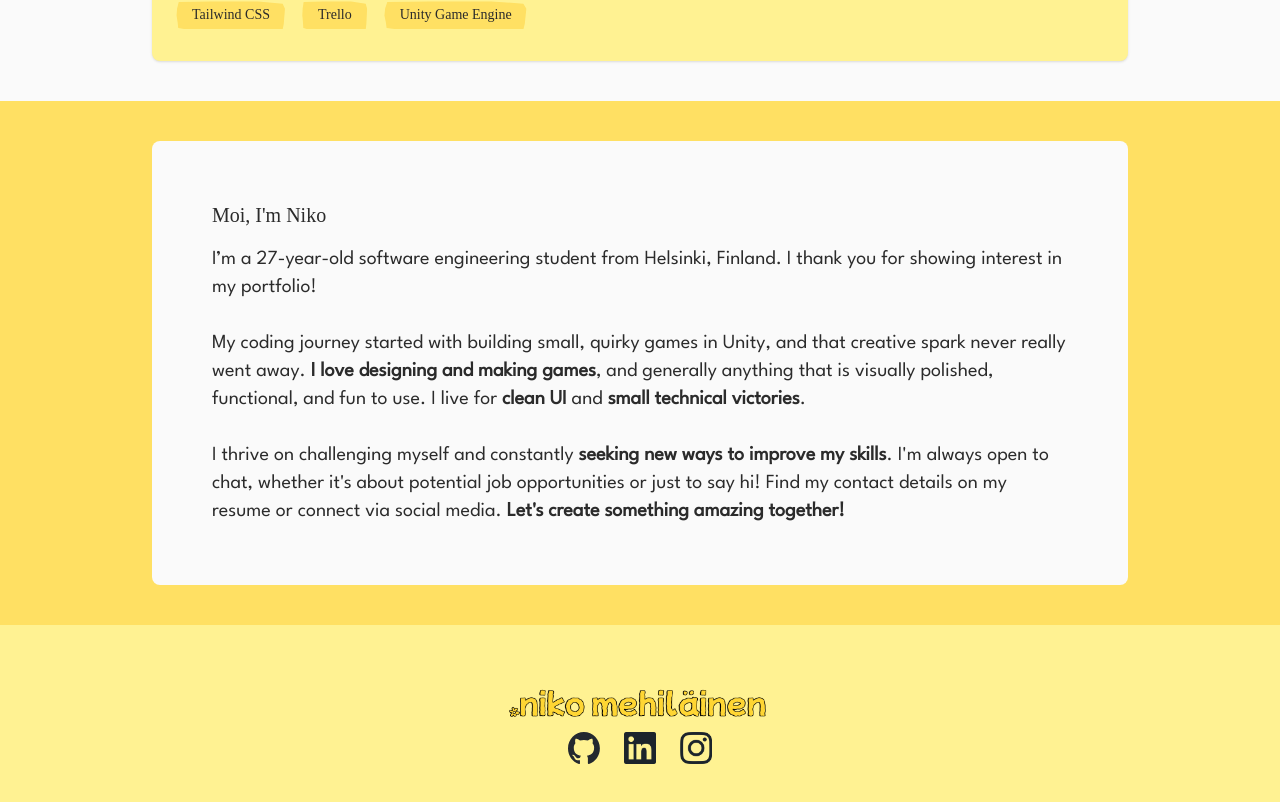
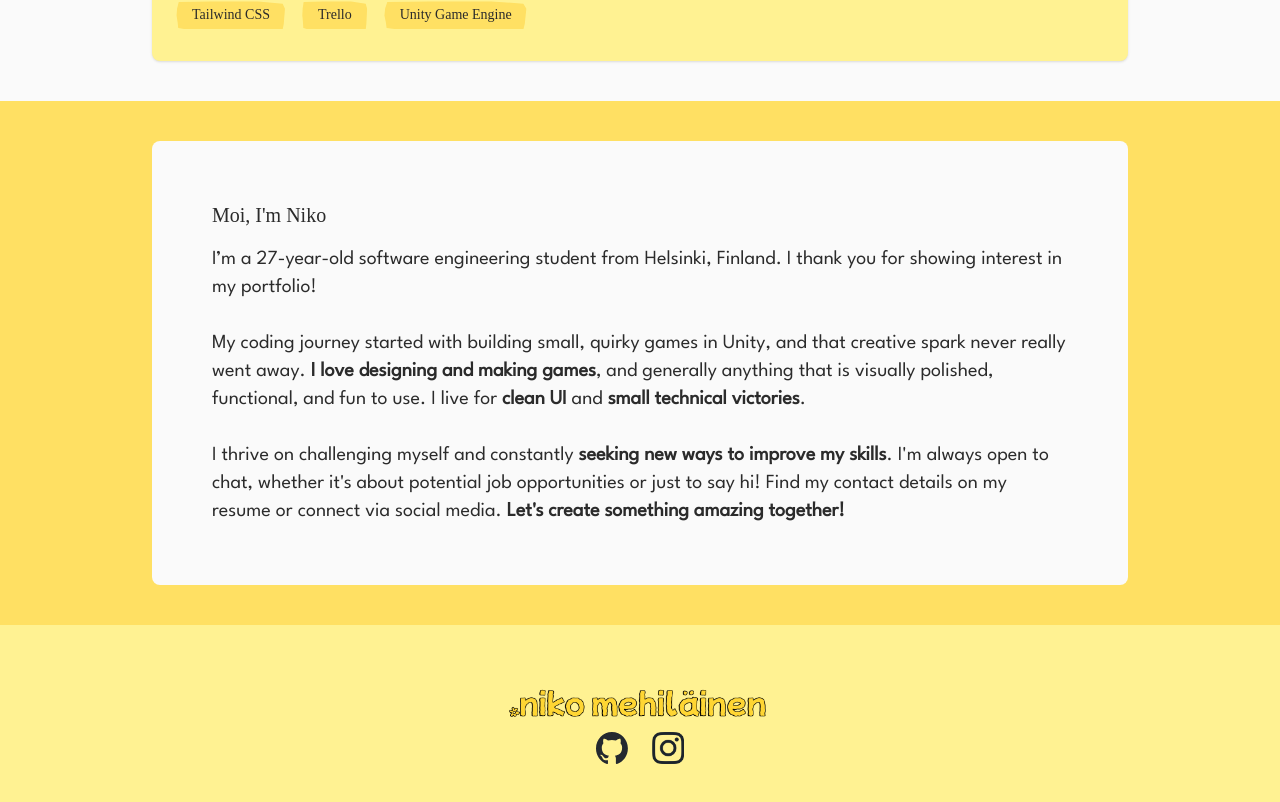
Before and after one commit to mehiis/portfolio-website, a React (Vite) app: page /~nikomeh/portfolio/ in a window 1280 px wide. Shown: the part 1755-2557 px from the top of the page. Built offline with nearby package versions, Linux system fonts and the light colour scheme; a web font is replaced by a local one.

Commit message:
remove 2nd inbug

```diff
--- a/src/components/general/Footer.tsx
+++ b/src/components/general/Footer.tsx
@@ -1,5 +1,5 @@
 import github from "@/assets/images/icons/github-mark.svg";
-import linkedin from "@/assets/images/icons/inBug-Black.png";
+{/*import linkedin from "@/assets/images/icons/inBug-Black.png";*/}
 import instagram from "@/assets/images/icons/ig.png";
 import fullNameLogo from "@/assets/images/logos/full-name.png"
 import { Link } from "react-router";
@@ -16,7 +16,7 @@ const Footer = () => {
 
                 <div className='flex justify-center'>
                     <a href="https://github.com/mehiis" target="_blank"><img src={github} alt="GitHub Logo 2025" className="w-8 h-auto mx-3 hover:scale-115 transition-transform duration-150" /></a>
-                    <a href="https://fi.linkedin.com/in/nikomehilainen" target="_blank"><img src={linkedin} alt="LinkedIn Logo 2025" className="w-8 h-auto mx-3 hover:scale-115 transition-transform duration-150" /></a>
+                    {/*<a href="https://fi.linkedin.com/in/nikomehilainen" target="_blank"><img src={linkedin} alt="LinkedIn Logo 2025" className="w-8 h-auto mx-3 hover:scale-115 transition-transform duration-150" /></a>*/}
                     <a href="https://www.instagram.com/nikomehilainen/" target="_blank"><img src={instagram} alt="Instagram Logo 2025" className="w-8 h-auto mx-3 hover:scale-115 transition-transform duration-150" /></a>
                 </div>
             </div>
```
